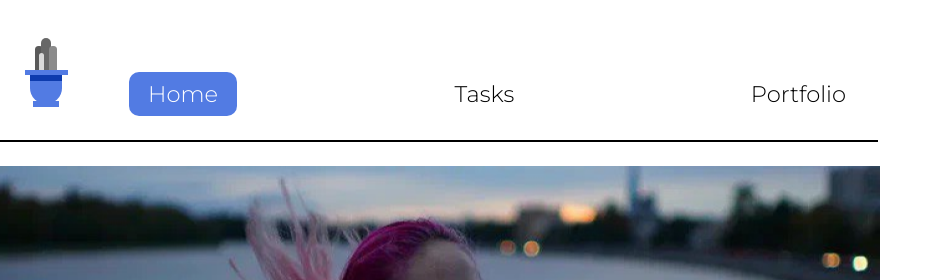
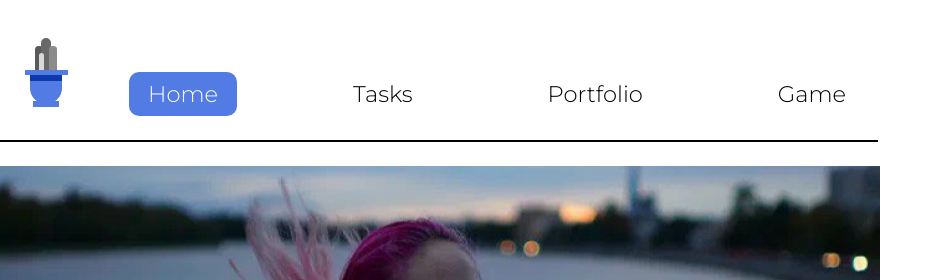
Before and after one commit to taina91/taina91.github.io, a plain HTML site: page index.html in a window 1280 px wide. Shown: the top 280 px of the page, 330-1280 px from the left. Drawn offline with Linux system fonts and the light colour scheme.

Commit message:
Update index.html

```diff
--- a/index.html
+++ b/index.html
@@ -42,6 +42,9 @@
         </li>
         <li class="nav-item">
           <a href="portfolio-page.html" class="nav-link">Portfolio</a>
+        </li>
+        <li class="nav-item">
+          <a href="startGame.html" class="nav-link">Game</a>
         </li>
         <!--<li class="nav-item"><a href="#" class="nav-link">Blog</a></li> -- в разработке-->
       </ul>
```
